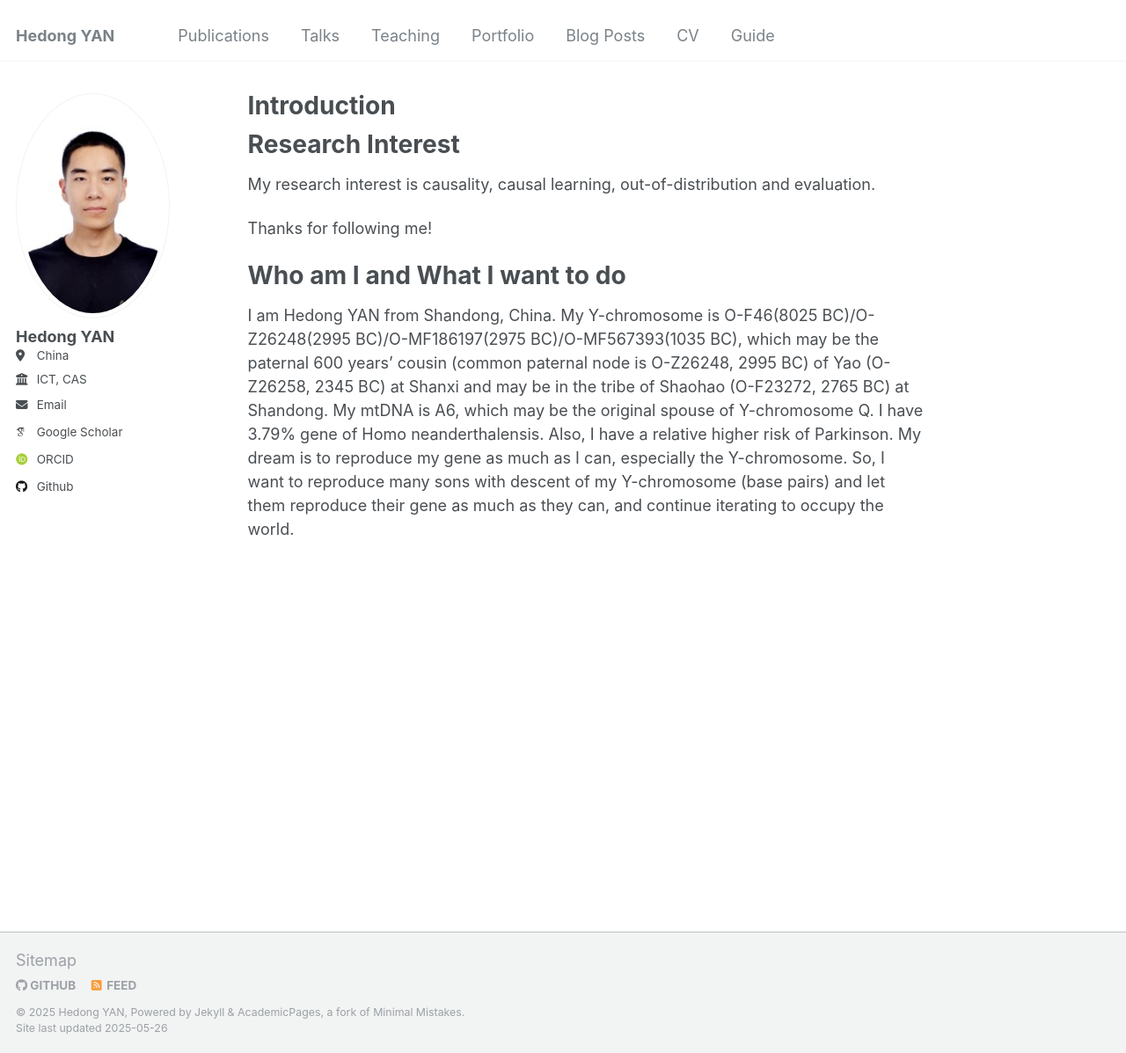
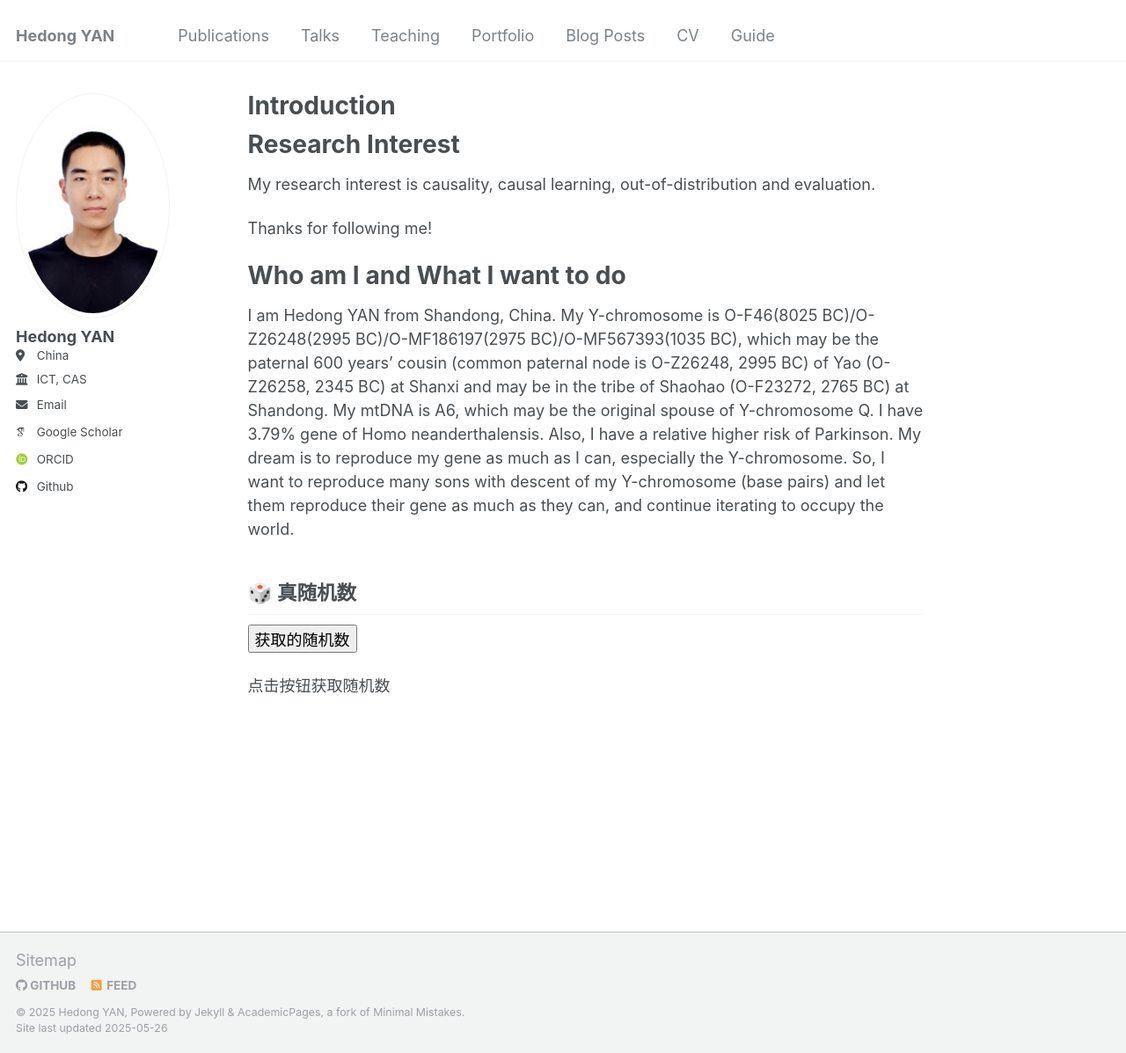
Before and after one commit to hedongyan/hedongyan.github.io, a Jekyll site: the page built from _pages/about.md, in a window 1280 px wide and 1197 px high. Shown: the whole window at 88% size. Built offline with Jekyll 4.4.1, drawn with Linux system fonts in a browser that asks for light colours; some web fonts are replaced.

Commit message:
add random button

```diff
--- a/_pages/about.md
+++ b/_pages/about.md
@@ -18,3 +18,41 @@ Thanks for following me!
 I am Hedong YAN from Shandong, China. My Y-chromosome is O-F46(8025 BC)/O-Z26248(2995 BC)/O-MF186197(2975 BC)/O-MF567393(1035 BC), which may be the paternal 600 years' cousin (common paternal node is O-Z26248, 2995 BC) of Yao (O-Z26258, 2345 BC) at Shanxi and may be in the tribe of Shaohao (O-F23272, 2765 BC) at Shandong. My mtDNA is A6, which may be the original spouse of Y-chromosome Q. I have 3.79% gene of Homo neanderthalensis. Also, I have a relative higher risk of Parkinson. My dream is to reproduce my gene as much as I can, especially the Y-chromosome. So, I want to reproduce many sons with descent of my Y-chromosome (base pairs) and let them reproduce their gene as much as they can, and continue iterating to occupy the world.
 
 <!-- <img src="/images/狗头表情.webp"> -->
+
+<!-- 新增：真随机数按钮 -->
+<h2>🎲 真随机数</h2>
+<button onclick="getTrueRandom()">获取的随机数</button>
+<p id="result">点击按钮获取随机数</p>
+
+<script>
+async function getTrueRandom() {
+  const apiKey = 'a2983a9b-9aa8-4f6b-94c7-afcfda36eb82'; // 👉 替换成你自己的 random.org key
+
+  const requestBody = {
+    jsonrpc: "2.0",
+    method: "generateDecimalFractions",
+    params: {
+      apiKey: apiKey,
+      n: 1,
+      decimalPlaces: 10
+    },
+    id: 1
+  };
+
+  try {
+    const response = await fetch("https://api.random.org/json-rpc/4/invoke", {
+      method: "POST",
+      headers: {
+        "Content-Type": "application/json"
+      },
+      body: JSON.stringify(requestBody)
+    });
+
+    const result = await response.json();
+    const value = result.result.random.data[0];
+    document.getElementById("result").textContent = "随机数是：" + value;
+  } catch (err) {
+    document.getElementById("result").textContent = "⚠️ 出错了：" + err.message;
+  }
+}
+</script>
```
